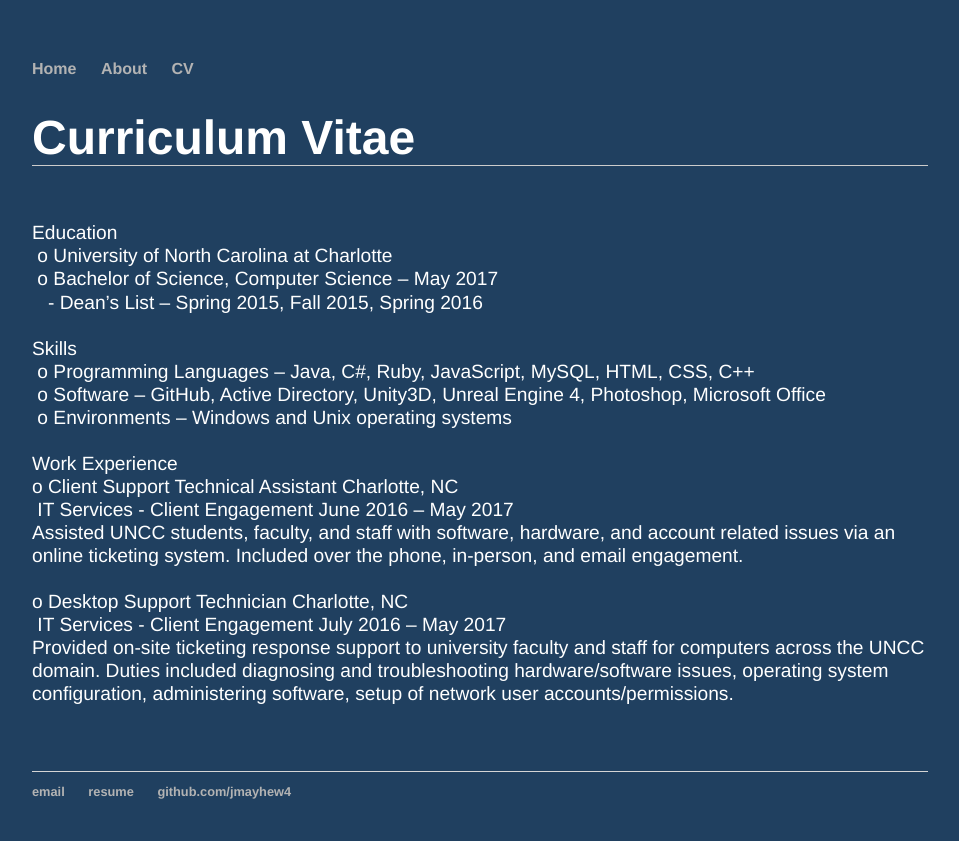
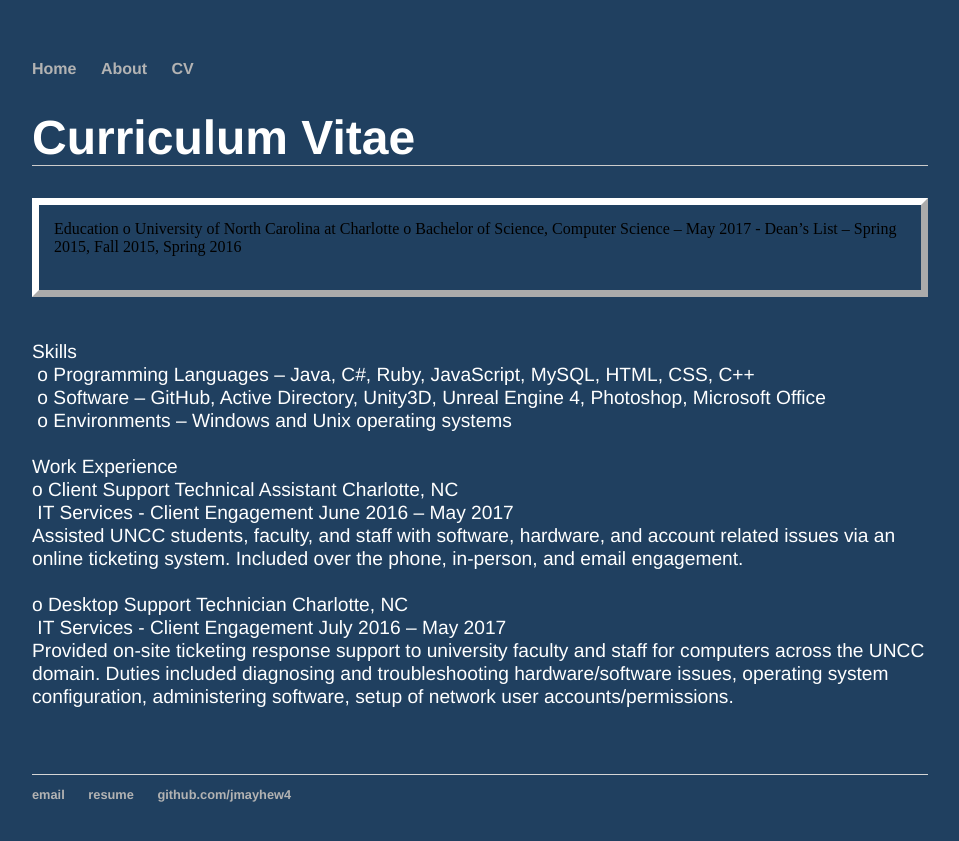
Before and after one commit to jmayhew4/jmayhew4.github.io, a Jekyll site: the page built from CV/index.html, in a window 1280 px wide. Shown: the top 841 px of the page, without its empty margins (160-1119 px from the left). Built offline with Jekyll 4.4.1, drawn with Linux system fonts in a browser that asks for light colours.

Commit message:
Update index.html

```diff
--- a/CV/index.html
+++ b/CV/index.html
@@ -4,13 +4,16 @@ title: About John Mayhew
 ---
 
 <div class="CV">
+
 <h1>Curriculum Vitae</h1>
-<p>
+<div class="bordered">
 Education
  o University of North Carolina at Charlotte
  o Bachelor of Science, Computer Science – May 2017
    - Dean’s List – Spring 2015, Fall 2015, Spring 2016
+</div>
 
+<p>
 Skills
  o Programming Languages – Java, C#, Ruby, JavaScript, MySQL, HTML, CSS, C++
  o Software – GitHub, Active Directory, Unity3D, Unreal Engine 4, Photoshop, Microsoft Office
@@ -25,7 +28,6 @@ o Desktop Support Technician Charlotte, NC
  IT Services - Client Engagement July 2016 – May 2017
 Provided on-site ticketing response support to university faculty and staff for computers across the UNCC domain. Duties included diagnosing and troubleshooting hardware/software issues, operating system configuration, administering software, setup of network user accounts/permissions.
 
-
-</p>
+ </p>
 
 </div>
```
